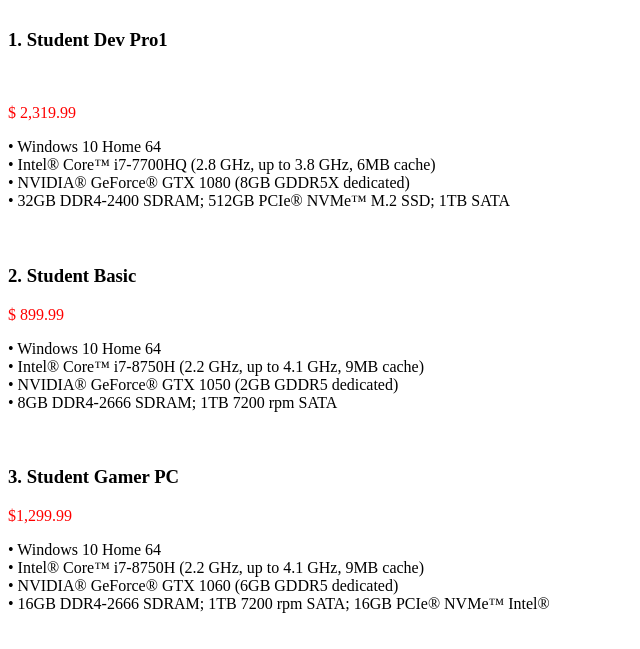
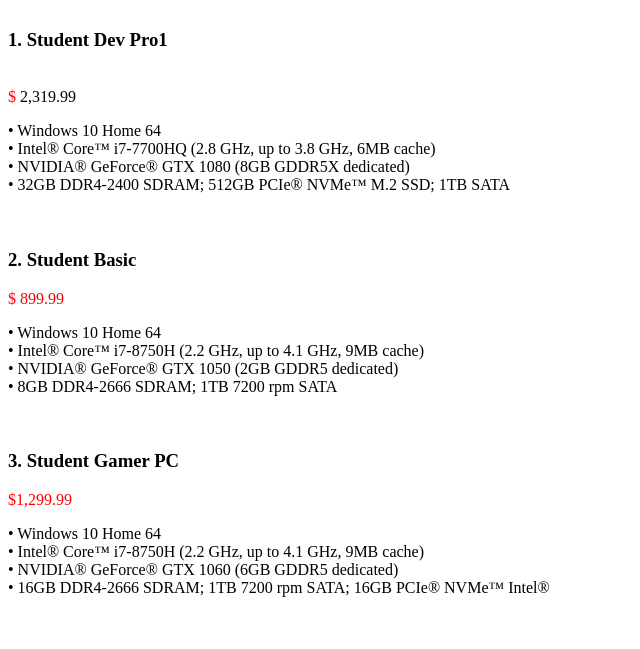
Before and after one commit to amrish991/homework-lecture-2, a plain HTML site: page product.html in a window 1280 px wide. Shown: the part 61-710 px from the top of the page, without its empty margins (0-640 px from the left). Drawn offline with Linux system fonts and the light colour scheme.

Commit message:
update product

```diff
--- a/product.html
+++ b/product.html
@@ -6,7 +6,8 @@
 <body>
 <p>
 <h3>1.	Student Dev Pro1</h3><br>
- <p style="color:#FF0000";>$ 2,319.99</p>
+ <span style='color: red'>$</span> 2,319.99</p>
+
 • Windows 10 Home 64<br>
 • Intel® Core™ i7-7700HQ (2.8 GHz, up to 3.8 GHz, 6MB cache)<br>
 • NVIDIA® GeForce® GTX 1080 (8GB GDDR5X dedicated)<br>
```
Also changed, not shown: index.html (+1 -1 lines).
